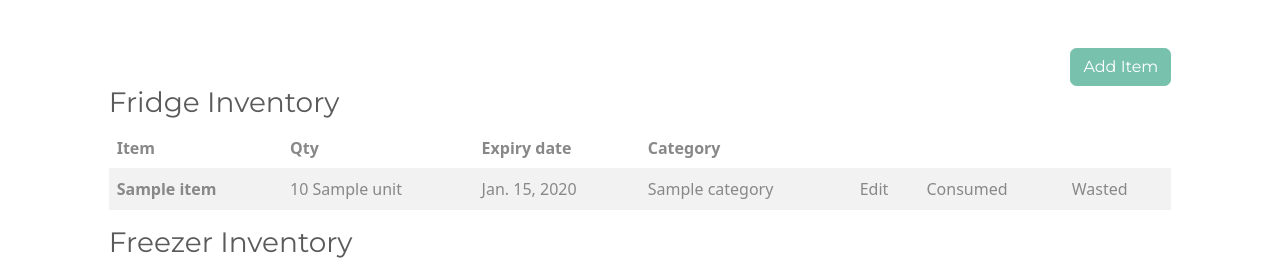
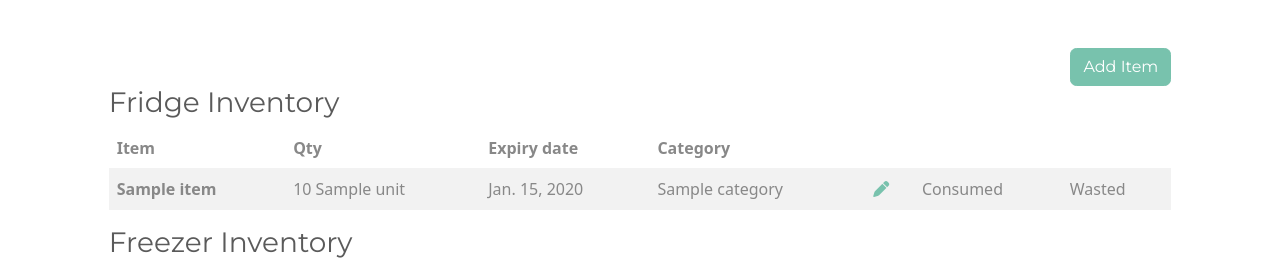
Before and after one commit to CrazyEggz/ci-fridge-pal, a Django app: template dashboard/templates/dashboard/dashboard.html in a window 1280 px wide. Shown: the part 56-323 px from the top of the page. Run offline with Django 4.2, Linux system fonts and the light colour scheme; the template is opened without the code that fills it: values that come from a table or form of the project are taken from there, others are empty; tables that the repository leaves empty hold one stand-in row (values such as "Sample post"); some libraries are stand-ins or nearby versions.

Commit message:
Replace edit button with an icon and wire it up

```diff
--- a/dashboard/templates/dashboard/dashboard.html
+++ b/dashboard/templates/dashboard/dashboard.html
@@ -31,7 +31,9 @@
                             <td>{{ item.quantity }} {{ item.unit | default_if_none:'' }}</td>
                             <td>{{ item.expiry_date }}</td>
                             <td>{{ item.category }}</td>
-                            <td>Edit</td>
+                            <td>
+                                <a href="{% url 'edit-item' item.pk %}"><i class="fa-solid fa-pen"></i></a>
+                            </td>
                             <td>Consumed</td>
                             <td>Wasted</td>
                         </tr>
```
